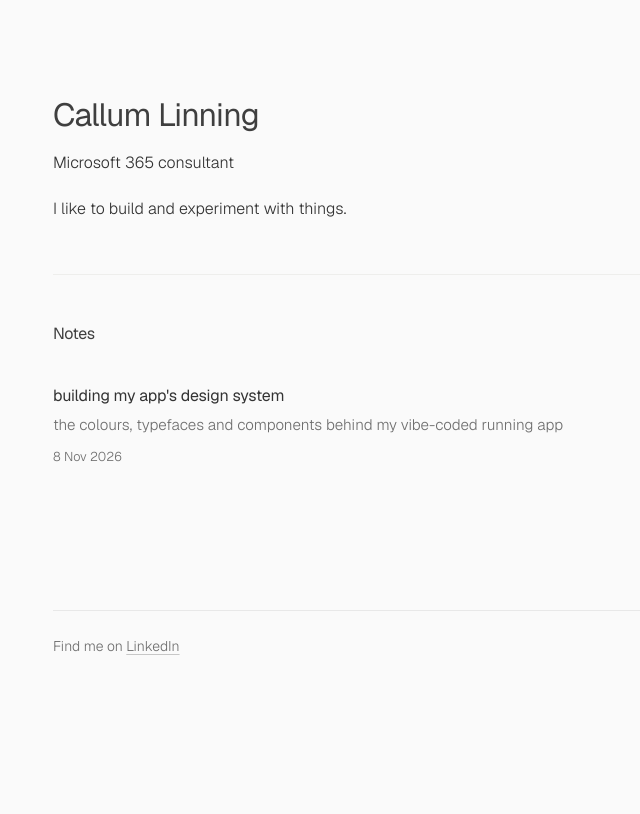
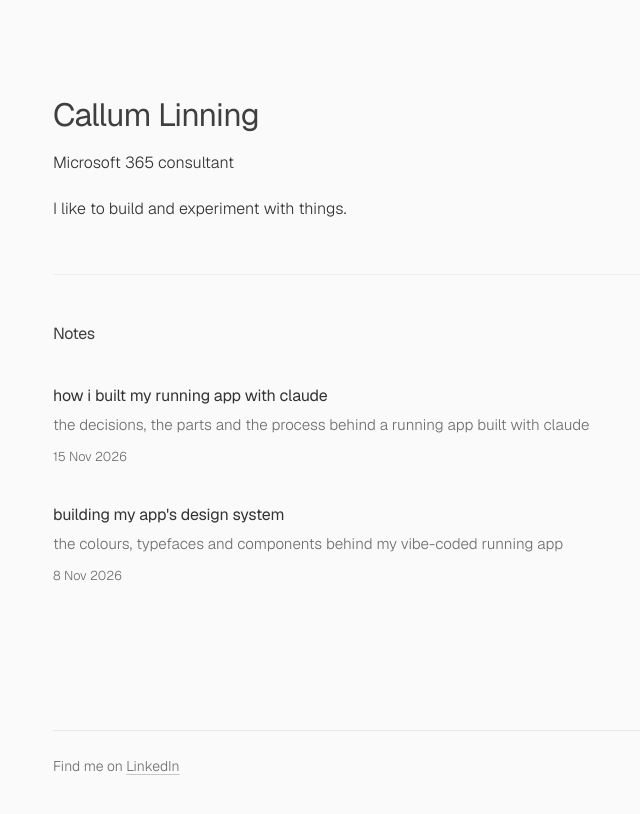
Before and after one commit to callumlinning/callumlinning-notes, a Jekyll site: the page built from index.html, in a window 1280 px wide. Shown: the top 814 px of the page, without its empty margins (271-911 px from the left). Built offline with Jekyll 4.4.1, drawn with Linux system fonts in a browser that asks for light colours; part of the change alters nothing that is shown.

Commit message:
Add "how i built my running app with claude" post and table styles
Dated 2026-11-15, so it publishes on the first scheduled rebuild that day.

Co-Authored-By: Claude Opus 5.5 <noreply@anthropic.com>

```diff
--- /dev/null
+++ b/_posts/2026-11-15-how-i-built-calruns.md
@@ -0,0 +1,164 @@
+---
+layout: post
+title: "how i built my running app with claude"
+description: "the decisions, the parts and the process behind a running app built with claude"
+date: 2026-11-15
+tags: [ai, vibe-coding]
+social_image: "/assets/images/design-system/calruns-homepage.png"
+---
+In my [last post](/calruns-design-system/) I wrote about the design of calruns, the running app I've been building for myself with claude. This one is about how I built it, the decisions behind it, how it fits together, and the process that [Claude](https://claude.com) and I settled into to keep it working.
+
+## the brief
+
+I started with a short list of things I wanted the app to do:
+
+- show whether my running fitness is improving, flat or declining
+- explain why one run felt different from a similar one
+- track how I'm preparing for a race against a target time
+- build a training plan from my fitness, history and availability, and adapt it as I go
+- answer questions about my training using only my own data
+- keep all of my health, activity and location data local
+
+## the architecture
+
+calruns runs entirely on my device. It's a single [Python](https://www.python.org) process that serves the app in the browser, runs a few background jobs and stores everything in a local [SQLite](https://sqlite.org) database.
+
+<style>
+.fig{margin:32px 0;padding:20px 22px;border:1px solid #eeeeec;border-radius:6px;font-size:.95rem;line-height:1.5;font-variant-numeric:tabular-nums}
+.fig .row{display:grid;grid-template-columns:2rem minmax(0,1fr) auto;gap:2px 16px;padding:10px 0;border-bottom:1px solid var(--border)}
+.fig .row:first-child{border-top:1px solid var(--border)}
+.fig .n,.fig .side,.fig small,.fig .cap{color:var(--muted)}
+.fig .side{text-align:right;font-size:.9rem}
+.fig small{display:block;font-size:.85rem}
+.fig .cap{font-size:.85rem;margin-top:12px}
+.fig.snap .row{grid-template-columns:10rem minmax(0,1fr)}
+.fig.snap .side{text-align:left}
+.fig.snap .row:first-child{border-top:0}
+.fig.snap .row:last-child{border-bottom:0}
+.fig.loop .row:first-child{border-top:0}
+.fig.loop .row:last-child{border-bottom:0}
+.fig.files .row:first-child{border-top:0}
+.fig.files .row:last-child{border-bottom:0}
+.fig.files .row{grid-template-columns:2rem minmax(0,1fr) minmax(0,1fr)}
+.fig.files .side{text-align:left}
+.fig.bars .row{grid-template-columns:minmax(0,1fr) auto}
+.fig.bars .row{border-bottom:0;padding:12px 0}
+.fig.bars .row:first-child{border-top:0}
+.fig.bars .cap{padding-top:12px;border-top:1px solid #eeeeec}
+.fig.bars .bar{grid-column:1 / -1;height:4px;margin-top:8px;background:#ececea;border-radius:999px}
+.fig.bars .bar i{display:block;height:100%;background:#a9a9a4;border-radius:999px;min-width:4px}
+.fig.tree .sub{margin-left:1.1rem;padding-left:1.1rem;border-left:1px solid var(--border)}
+.fig.tree .sub .sub{margin-left:0}
+.fig.tree .pill{grid-column:2;grid-row:1 / span 2;justify-self:end;align-self:center;font-size:.72rem;line-height:1.4;padding:1px 9px;border-radius:999px;background:#efefed;color:var(--muted)}
+.fig.tree .line{display:grid;grid-template-columns:minmax(0,1fr) 7rem;gap:2px 16px;padding:10px 0;border-bottom:1px solid var(--border)}
+.fig.tree .line b{font-weight:400;color:var(--text)}
+.fig.tree .line span.d{color:var(--muted);font-size:.85rem;grid-column:1}
+@media (max-width:520px){.fig.snap .row{grid-template-columns:minmax(0,1fr)}.fig.tree .line span.d{grid-column:1 / -1}.fig.tree .pill{grid-row:1}.fig.tree .line{grid-template-columns:minmax(0,1fr) auto}.fig.files .row{grid-template-columns:2rem minmax(0,1fr)}.fig.files .side{grid-column:2}}
+</style>
+
+<div class="fig tree" role="figure" aria-label="The parts of calruns, nested: the browser talks to the app on localhost; the app contains sync, metrics, the plan engine, the coach, backups and storage; sync reads from Garmin and the coach uses Ollama on the laptop">
+  <div class="line"><b>browser</b><span class="d">localhost only; React and TypeScript, in the browser on the laptop</span></div>
+  <div class="sub">
+    <div class="line"><b>app</b><span class="d">one Python process; FastAPI, serving the app and its background jobs</span></div>
+    <div class="sub">
+      <div class="line"><b>sync</b><span class="pill">Python</span><span class="d">Garmin pulls in runs, sleep and HRV data every 3 hours</span></div>
+      <div class="line"><b>metrics</b><span class="pill">Python</span><span class="d">fitness, load and race estimates</span></div>
+      <div class="line"><b>plan engine</b><span class="pill">Python</span><span class="d">builds, adapts, moves, skips and pauses plans</span></div>
+      <div class="line"><b>ai coach</b><span class="pill">Ollama</span><span class="d">ai chat and summaries locally on device</span></div>
+      <div class="line"><b>backups</b><span class="pill">Python</span><span class="d">weekly, and before every upgrade or restore</span></div>
+      <div class="line"><b>storage</b><span class="pill">SQLite</span><span class="d">raw Garmin files and backups</span></div>
+    </div>
+  </div>
+</div>
+
+The stack is Python and [FastAPI](https://fastapi.tiangolo.com) on the backend, [React](https://react.dev) and [TypeScript](https://www.typescriptlang.org) on the frontend, and SQLite for storage. It only listens on localhost, so nothing else on my network can reach it. It also refuses any change that doesn't come from its own page, so another website open in the same browser can't trigger a sync or delete anything accidentally
+
+The only things it talks to are Garmin, a [GOV.UK](https://www.gov.uk/bank-holidays) download of bank holidays (so they can be added as rest days), and the ai model running locally through Ollama.
+
+Route maps were tricky. I downloaded an offline map of an area once with a script, and the run page draws the route onto the map. The map provider only sees the rectangle I asked for. Outside a downloaded area, the route is just drawn on its own, with an option in the preview to download the map for that area.
+
+## a local ai coach
+
+The ai features run on [Ollama](https://ollama.com/), which allows you to run open models on your own device. The model used is [gemma4:e4b](https://ollama.com/library/gemma4), which runs fine on my laptop that doesn't have a dedicated graphics card.
+
+When I ask the ai coach something, calruns puts a snapshot of my numbers into the prompt:
+
+<div class="fig snap" role="figure" aria-label="What calruns puts into the ai coach's prompt: today's date, load, next race, this week and next, how the plan changed, the last 10 runs, and the rules the model must follow">
+  <div class="row"><span>today's date</span><span class="side">so "this week" means something</span></div>
+  <div class="row"><span>load</span><span class="side">fitness, recent load, freshness and ramp rate</span></div>
+  <div class="row"><span>next race</span><span class="side">date, distance, target time, estimated range and readiness</span></div>
+  <div class="row"><span>this week and next</span><span class="side">each planned session, and what I actually ran</span></div>
+  <div class="row"><span>how the plan changed</span><span class="side">newest first, with the reason for each change</span></div>
+  <div class="row"><span>last 10 runs</span><span class="side">distance, pace and average heart rate</span></div>
+  <div class="row"><span>the rules</span><span class="side">use only these numbers and quote them, say when the data doesn't answer, never invent runs or medical facts, under 150 words</span></div>
+</div>
+
+There are also ai summaries built into the screens: a weekly review, a review of each run and a review of how the plan is progressing. They're generated when I ask for them and saved, rather than being regenerated every time I open a page.
+
+A small local model is nowhere near as capable as frontier models, but for answering questions about my own training from my own numbers, it's been good enough. The ai sits behind a simple gateway, so I could swap in a different provider later if I ever wanted to use something more capable.
+
+## keeping my data safe
+
+Because everything is local, I'm responsible for not losing it. calruns takes a backup every week and keeps the last ten, plus one before every upgrade and every restore. I can export everything as CSVs, or delete everything with confirmation.
+
+There's a demo mode that swaps the whole app over to a made-up runner, which is how I take screenshots without showing my own personal information.
+
+## giving claude context
+
+Every new chat with claude starts from nothing. It doesn't remember the decisions we made last week, why a button looks the way it does, or which rules must never be broken. To get around that, calruns has a set of context notes, a handful of `.md` files kept in a claude project.
+
+Every chat starts with the same prompt, asking claude to read `calruns-00-start-here.md` first. That file is the index. It says what calruns is, where things stand, the rules that always apply (like never asking for my Garmin key), and which of the other files to read for each kind of task. A design tweak only needs the design system, while a change to the plan engine needs the requirements and the architecture. claude reads what's relevant rather than everything, every time.
+
+<div class="fig files" role="figure" aria-label="The handover files and when each one is read">
+  <div class="row"><span class="n">00</span><span>start here</span><span class="side">the index, always read first</span></div>
+  <div class="row"><span class="n">01</span><span>requirements and decisions</span><span class="side">scope, privacy, Garmin or ai</span></div>
+  <div class="row"><span class="n">02</span><span>architecture</span><span class="side">any code change</span></div>
+  <div class="row"><span class="n">03</span><span>roadmap and backlog</span><span class="side">planning what's next</span></div>
+  <div class="row"><span class="n">04</span><span>development workflow</span><span class="side">before building anything</span></div>
+  <div class="row"><span class="n">05</span><span>design system</span><span class="side">any change to how it looks</span></div>
+  </div>
+
+The writing back is what makes it work. The files aren't a spec I wrote once at the start. They're updated as part of every round, so they become a running record of what we've built and decided. The design system contains updated rules that reverse an earlier choice, with a note to always standardise components. The workflow file has a list of gotchas learned the hard way, so the same mistake doesn't get made again in a different chat session.
+
+Everything claude reads uses up tokens, and I was hitting limits pretty quickly. As the project grew, the structure above ended up being about reading less and more about efficiency. I learnt that to optimise token use, the context still had to be important, but leaner and more dynamic, depending on what each prompt was about.
+
+<div class="fig bars" role="figure" aria-label="Approximate tokens to read: a typical chat 4,600; all seven handover files 18,000; the testing log 31,000; all of the code 233,000">
+  <div class="row"><span>a typical chat</span><span class="side">4,600</span><div class="bar"><i style="width:2%"></i></div></div>
+  <div class="row"><span>all seven handover files</span><span class="side">18,000</span><div class="bar"><i style="width:7.8%"></i></div></div>
+  <div class="row"><span>the testing log</span><span class="side">31,000</span><div class="bar"><i style="width:13.4%"></i></div></div>
+  <div class="row"><span>all of the code</span><span class="side">233,000</span><div class="bar"><i style="width:100%"></i></div></div>
+  <div class="cap">Roughly how many tokens claude would read at the start of a chat, at about four characters per token.</div>
+</div>
+
+The *start here* file is about 1,500 tokens on its own, its job is to point claude at one or two others rather than all seven.
+
+The *architecture* file lists every module and what it does, so claude can search for the right file and read only the part it's changing. Reading the whole codebase up front would cost around **fifty times** as much as a typical chat.
+
+The *requirements* file says that where it and the original proposal disagree, it wins, so claude never needs to read the proposal. The roadmap file is a short snapshot of a longer live document.
+
+The testing log is the biggest file, and it grows every round. It's kept newest first, so when it is needed, the latest rounds are right at the top.
+
+The files are mostly short bullets and tables, with no padding. The workflow tells claude to reply briefly with what changed and not to recap the steps it took, which saves on its output too.
+
+## how it's built
+
+Every change to calruns goes through the same loop. Claude reads the handover notes and the code, makes the change, then runs the typecheck, the build, the unit tests and a set of browser tests that click through the main user journeys. It then takes screenshots of the screens it changed and looks at them before telling me it's done.
+
+<div class="fig loop" role="figure" aria-label="The development loop for each round of feedback">
+  <div class="row"><span class="n">1</span><span>use it and provide feedback <small>a handful of notes, sometimes with a screenshot</small></span></div>
+  <div class="row"><span class="n">2</span><span>read the notes and the code <small>read the handover files first, then the code around the changes</small></span></div>
+  <div class="row"><span class="n">3</span><span>make the change <small>backend, frontend and tests for any new logic</small></span></div>
+  <div class="row"><span class="n">4</span><span>check it <small>typecheck, build, unit tests, browser tests and accessibility in light and dark</small></span></div>
+  <div class="row"><span class="n">5</span><span>look at it <small>screenshots of every changed screen, read before saying it's done</small></span></div>
+  <div class="row"><span class="n">6</span><span>version and log it <small>bump the version number and add a round in the testing log</small></span></div>
+  <div class="row"><span class="n">7</span><span>commit and deliver <small>the changed files are copied onto the laptop</small></span></div>
+  <div class="row"><span class="n">8</span><span>restart calruns <small>the update banner shows what's new</small></span></div>
+</div>
+
+Each round of feedback gets a version number and an entry in a testing log, which also powers the "what's new" panel in the app. I'm now more than 90 rounds in, and the last thing on my list before I'd call it finished is two weeks of daily use without a serious bug.
+
+## from vibe coding to something more structured
+
+calruns started out as pure vibe coding, just playing around with claude. I'd describe what I wanted, look at what came back, and ask for changes until it felt right. As the app grew, so did the risk of claude forgetting a decision, breaking something that used to work, or undoing a design choice from a few rounds earlier.
+
+The handover files, the checks on every change, the version numbers and the testing log all came from needing each round to build on the last rather than start again. I still judge calruns by how it functions and works, not by reading the code line by line. The difference is that I'm no longer just engineering the app, I'm engineering the process claude works within, which feels closer to agentic engineering than just vibe coding.
--- a/assets/css/main.css
+++ b/assets/css/main.css
@@ -459,6 +459,43 @@ a {
   margin-bottom: 0;
 }
 
+/* Tables */
+
+.post-content table {
+  width: 100%;
+  margin: 32px 0;
+  border-collapse: collapse;
+  font-size: 0.95rem;
+  line-height: 1.5;
+  /* numbers line up down a column */
+  font-variant-numeric: tabular-nums;
+}
+
+.post-content th,
+.post-content td {
+  padding: 10px 16px 10px 0;
+  text-align: left;
+  vertical-align: top;
+  border-bottom: 1px solid var(--border);
+}
+
+.post-content th:last-child,
+.post-content td:last-child {
+  padding-right: 0;
+}
+
+.post-content th {
+  padding-top: 0;
+  color: var(--muted);
+  font-size: 0.8rem;
+  font-weight: 400;
+  border-bottom-color: #d8d8d8;
+}
+
+.post-content tbody tr:last-child td {
+  border-bottom: 0;
+}
+
 /* Footer */
 
 .site-footer {
```
